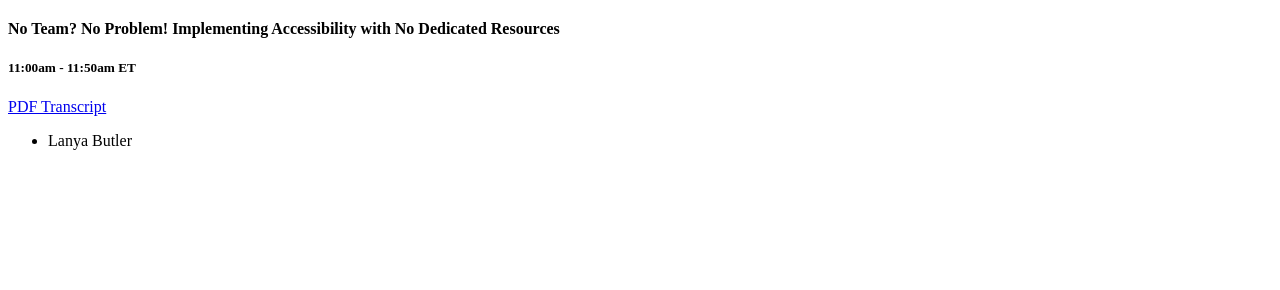
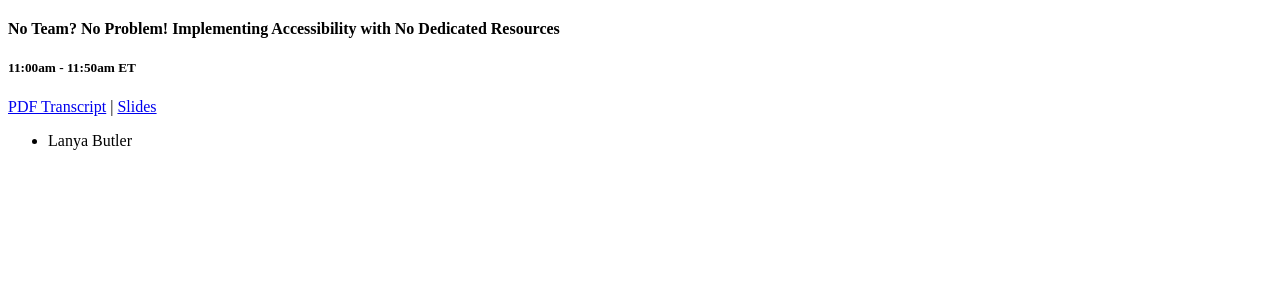
Before and after one commit to chiefkikio/AFutureDate, a Jekyll site: the page built from session_schedule.md, in a window 1280 px wide and 900 px high, scrolled down 41265 px. Shown: the part 162-452 px from the top of the window. Built offline with Jekyll 4.4.1, drawn with Linux system fonts in a browser that asks for light colours; Markdown is read by kramdown in place of the engine named in the settings.

Commit message:
Add LB/LB slides

```diff
--- a/session_schedule.md
+++ b/session_schedule.md
@@ -189,7 +189,7 @@ We will be posting links to individual talk on the site soon!
 ####No Team? No Problem! Implementing Accessibility with No Dedicated Resources
 #####11:00am - 11:50am ET
 <div class="session-info">
-	<a href="{{ site.baseurl }}transcripts/day_three/no_team.pdf" aria-label="PDF transcript for No Team? No Problem! Implementing Accessibility with No Dedicated Resources">PDF Transcript</a>
+	<a href="{{ site.baseurl }}transcripts/day_three/no_team.pdf" aria-label="PDF transcript for No Team? No Problem! Implementing Accessibility with No Dedicated Resources">PDF Transcript</a> | <a href="https://bit.ly/2KRjkgY" aria-label="No Team? No Problem! Implementing Accessibility with No Dedicated Resources Slides">Slides</a>
 	<ul class="social">
 		<li>Lanya Butler <a href="https://twitter.com/chiefkikio" class="social"><img src="/public/twitter.svg" alt="Lanya Butler on Twitter"></a> <a href="https://www.linkedin.com/in/lanya-butler-19b76259/" class="social"><img src="/public/linked-in.svg" alt="Lanya Butler on LinkedIn"></a></li>
 		<li>Lily Bond  <a href="https://twitter.com/lilybbond" class="social"><img src="/public/twitter.svg" alt="Lily Bond on Twitter"></a> <a href="https://www.linkedin.com/in/lilybbond/" class="social"><img src="/public/linked-in.svg" alt="Lily Bond on LinkedIn"></a></li>
```
